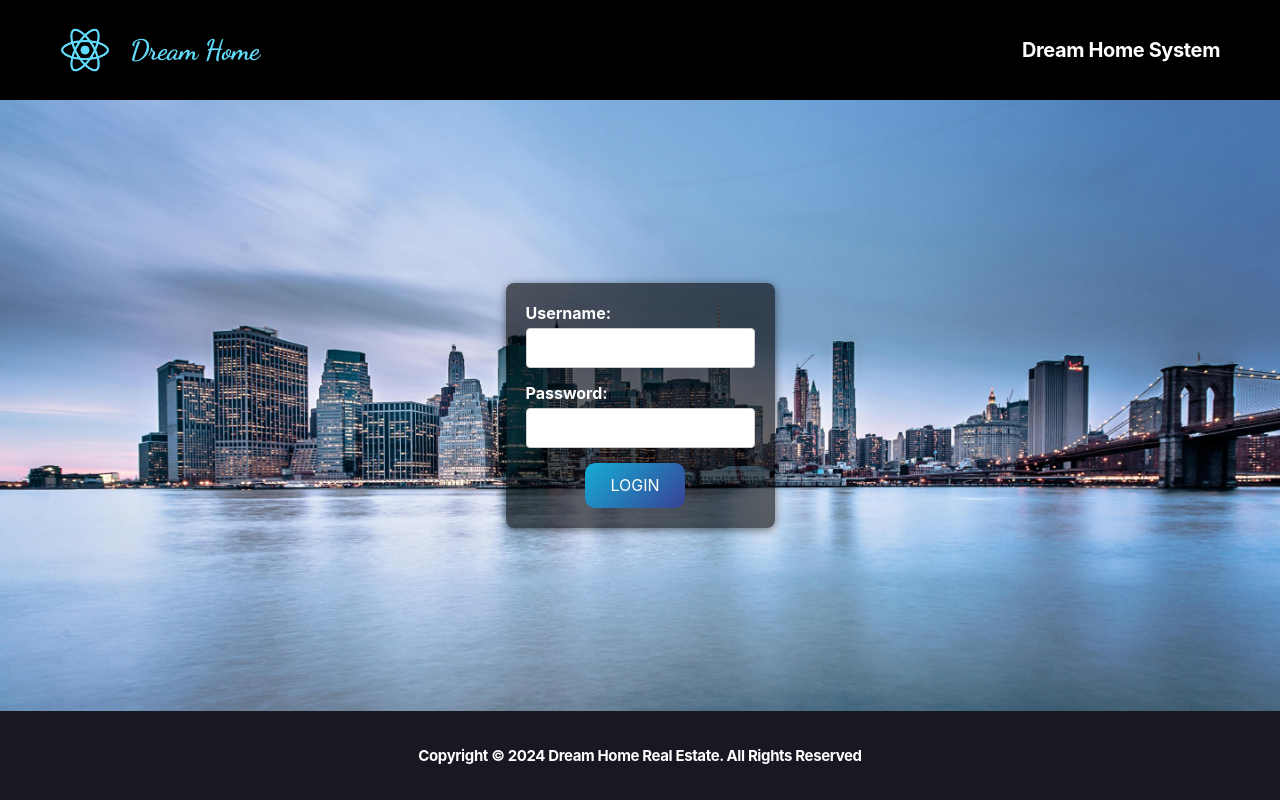
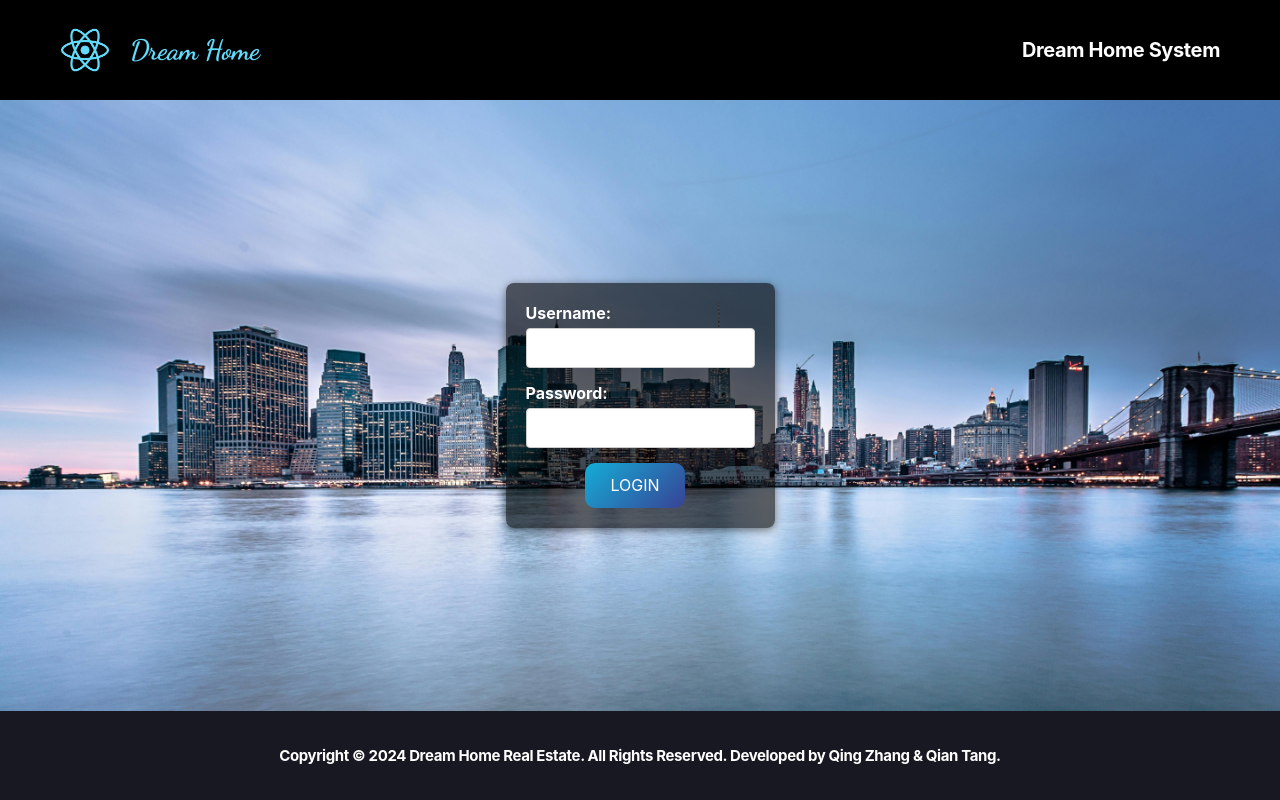
Before and after one commit to castlehunter/dream-house-database, a React (Create React App) app: page / in a window 1280 px wide. Built offline with nearby package versions, Linux system fonts and the light colour scheme.

Commit message:
Changed Footer

```diff
--- a/src/components/Footer.js
+++ b/src/components/Footer.js
@@ -3,7 +3,8 @@ import styles from "./Footer.module.css";
 function Footer() {
   return (
     <footer className={styles.footer}>
-      Copyright © 2024 Dream Home Real Estate. All Rights Reserved
+      Copyright © 2024 Dream Home Real Estate. All Rights Reserved. Developed by
+      Qing Zhang & Qian Tang.
     </footer>
   );
 }
```
